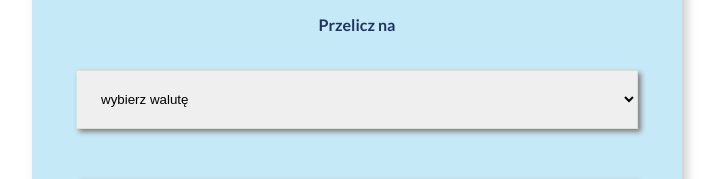
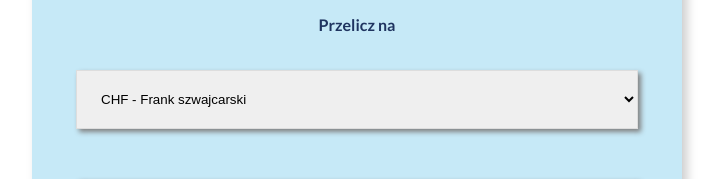
Before and after one commit to patrycja-i-lesniak/currency-converter-react-ver-1, a React (Create React App) app: page / in a window 1280 px wide. Shown: the part 339-518 px from the top of the page, without its empty margins (283-1005 px from the left). Built offline with nearby package versions, Linux system fonts and the light colour scheme.

Commit message:
deleted element

```diff
--- a/src/Form/Select/index.js
+++ b/src/Form/Select/index.js
@@ -12,6 +12,7 @@ const Select = ({ currency, setCurrency }) => (
             <option
                 key={currency.id}
                 value={currency.id}
+                required
             >
                 {currency.name}
             </option>
--- a/src/currencies/index.js
+++ b/src/currencies/index.js
@@ -1,5 +1,4 @@
 const currencies = [
-    { id: "", name: "wybierz walutę" },
     { id: "CHF", rate: 4.1360, name: "CHF - Frank szwajcarski" },
     { id: "EUR", rate: 4.5027, name: "EUR - Euro" },
     { id: "GBP", rate: 5.2369, name: "GBP - Funt szterling" },
```
